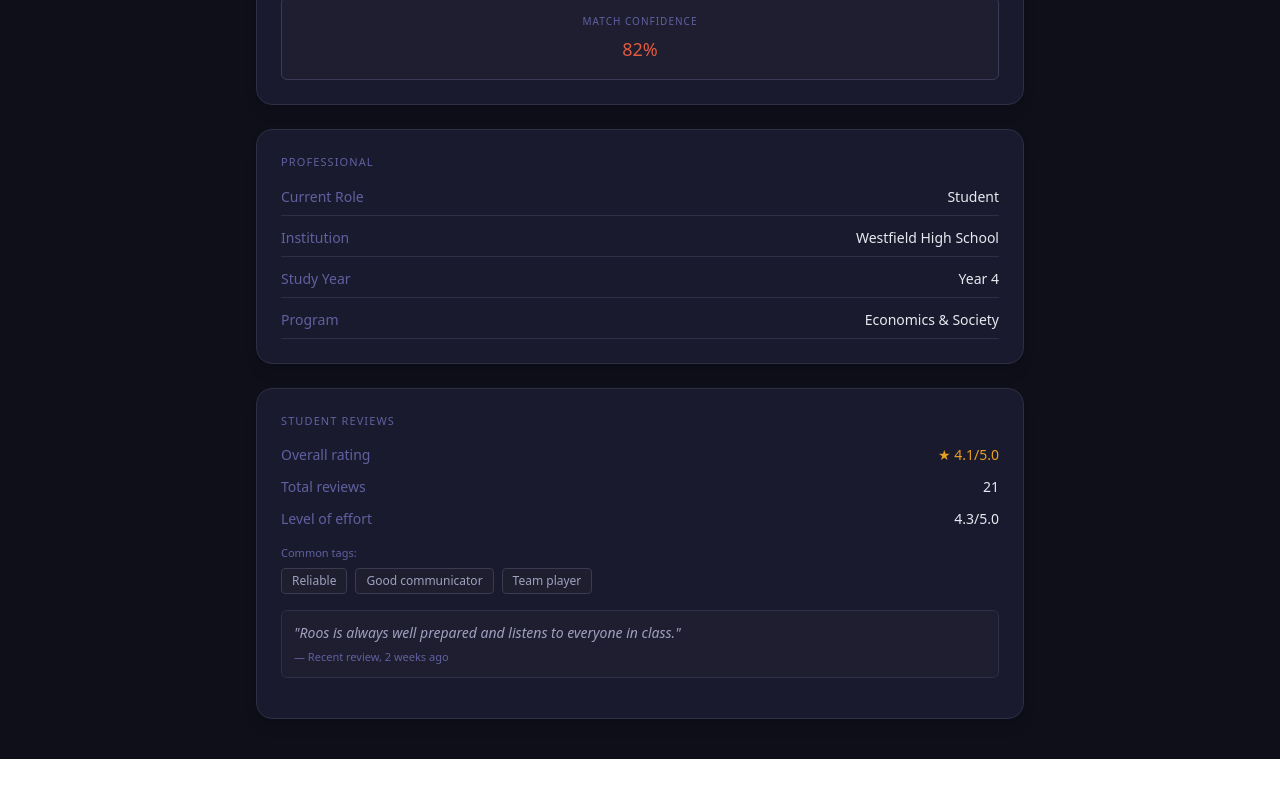
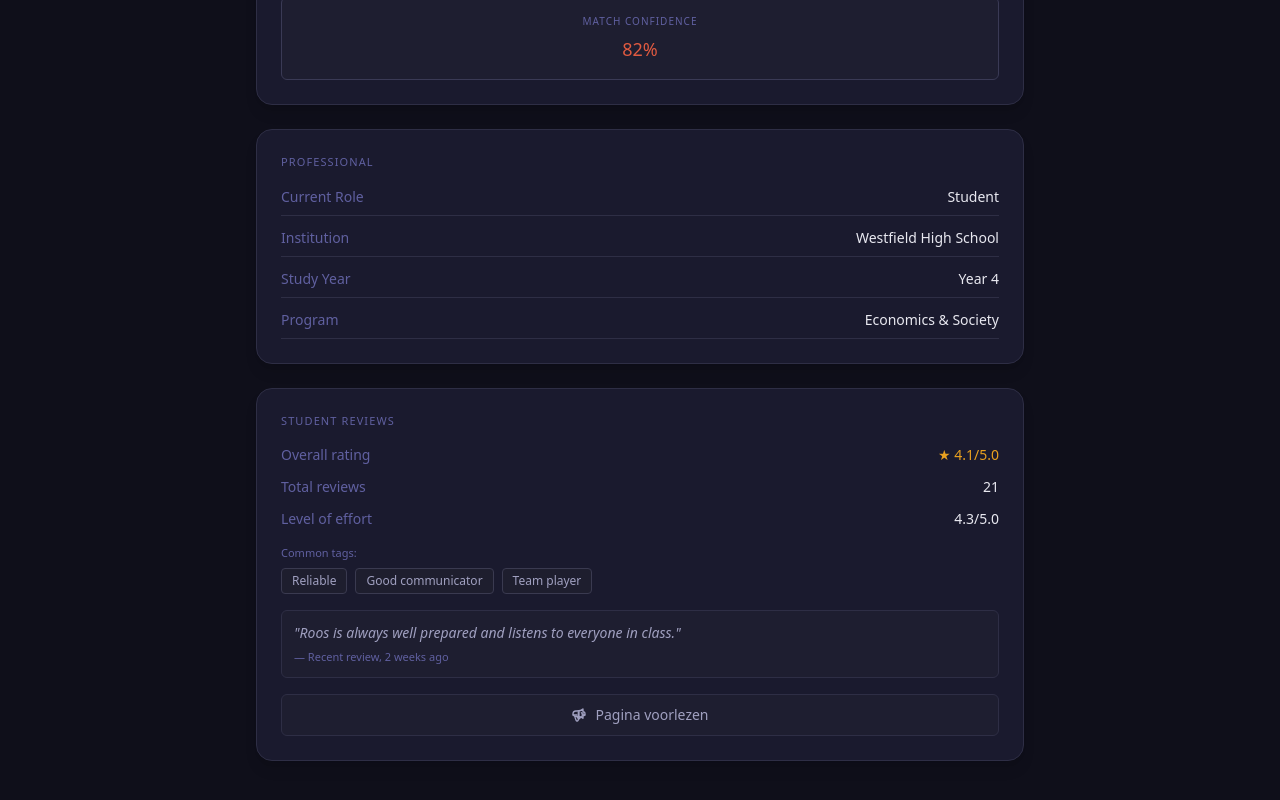
Before and after one commit to brentgotte/corrupted-visions, a Vue app: page /profile/1 in a window 1280 px wide. Shown: the part 290-1090 px from the top of the page. Before the commit the page ends 1049 px from the top, so only its background shows below. Built offline with nearby package versions, Linux system fonts and the light colour scheme; no server answers.

Commit message:
added button

```diff
--- a/src/views/ProfileView.vue
+++ b/src/views/ProfileView.vue
@@ -63,6 +63,21 @@
           <p class="text-sm text-[#a0a0c0] italic">"{{ profile.reviews.list[0].text }}"</p>
           <p class="text-[11px] text-[#6060a0] mt-1.5">— Recent review, {{ profile.reviews.list[0].date }}</p>
         </div>
+
+        <button
+          @click="toggleSpeak"
+          class="w-full flex items-center justify-center gap-2 rounded-md py-2.5 text-sm font-medium transition-colors"
+          :style="speaking
+            ? 'background-color: #2a1a1a; color: #e05a40; border: 1px solid #4a2a2a;'
+            : 'background-color: #1e1e30; color: #a0a0c0; border: 1px solid #2e2e45;'"
+        >
+          <svg class="w-4 h-4" fill="none" viewBox="0 0 24 24" stroke="currentColor" stroke-width="2">
+            <path v-if="!speaking" stroke-linecap="round" stroke-linejoin="round" d="M15.536 8.464a5 5 0 010 7.072M12 6v12m0 0l-3-3m3 3l3-3M9 12H3m18 0h-2" />
+            <path v-if="!speaking" stroke-linecap="round" stroke-linejoin="round" d="M11 5.882V19.24a1.76 1.76 0 01-3.417.592l-2.147-6.15M18 13a3 3 0 000-6M5.436 13.683A4.001 4.001 0 017 6h1.832c4.1 0 7.625-1.234 9.168-3v14c-1.543-1.766-5.067-3-9.168-3H7a3.988 3.988 0 01-1.564-.317z" />
+            <path v-if="speaking" stroke-linecap="round" stroke-linejoin="round" d="M21 12a9 9 0 11-18 0 9 9 0 0118 0zM9 10h.01M15 10h.01M9.5 15a3.5 3.5 0 005 0" />
+          </svg>
+          {{ speaking ? 'Stop voorlezen' : 'Pagina voorlezen' }}
+        </button>
       </section>
     </div>
 
@@ -73,7 +88,7 @@
 </template>
 
 <script setup>
-import { computed } from 'vue';
+import { computed, ref, onUnmounted } from 'vue';
 import { useRoute } from 'vue-router';
 import { profiles } from '../data/profiles.js';
 
@@ -84,4 +99,39 @@ const profile = computed(() => {
   if (!Number.isInteger(id)) return null;
   return profiles.find((p) => p.id === id) ?? null;
 });
+
+const speaking = ref(false);
+
+function buildSpeechText(p) {
+  const professional = p.professional.map(i => `${i.label}: ${i.value}`).join('. ');
+  const tags = p.reviews.commonTags.join(', ');
+  const recentReview = p.reviews.list[0]?.text ?? '';
+  return [
+    `Profile: ${p.name}.`,
+    `Role: ${p.displayRole}.`,
+    `Match confidence: ${p.matchConfidence} percent.`,
+    professional + '.',
+    `Overall rating: ${p.reviews.overallRating} out of 5.`,
+    `Total reviews: ${p.reviews.totalReviews}.`,
+    `Common tags: ${tags}.`,
+    `Recent review: ${recentReview}.`,
+  ].join(' ');
+}
+
+function toggleSpeak() {
+  if (speaking.value) {
+    speechSynthesis.cancel();
+    speaking.value = false;
+    return;
+  }
+  if (!profile.value) return;
+  const utterance = new SpeechSynthesisUtterance(buildSpeechText(profile.value));
+  utterance.lang = 'en-US';
+  utterance.onend = () => { speaking.value = false; };
+  utterance.onerror = () => { speaking.value = false; };
+  speaking.value = true;
+  speechSynthesis.speak(utterance);
+}
+
+onUnmounted(() => { speechSynthesis.cancel(); });
 </script>
```
Also changed, not shown: 5 other files (tests, documents, lock files or other folders).
